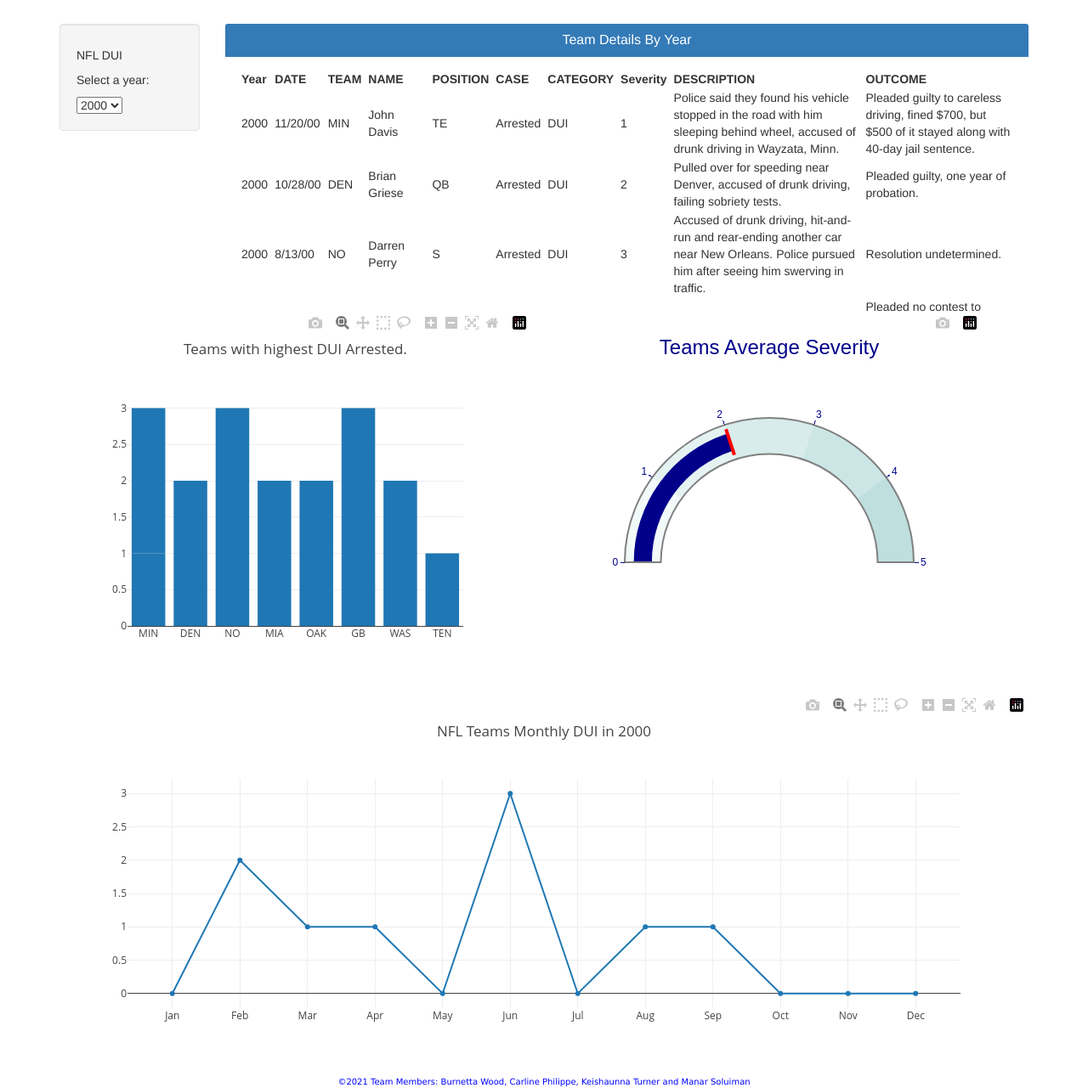
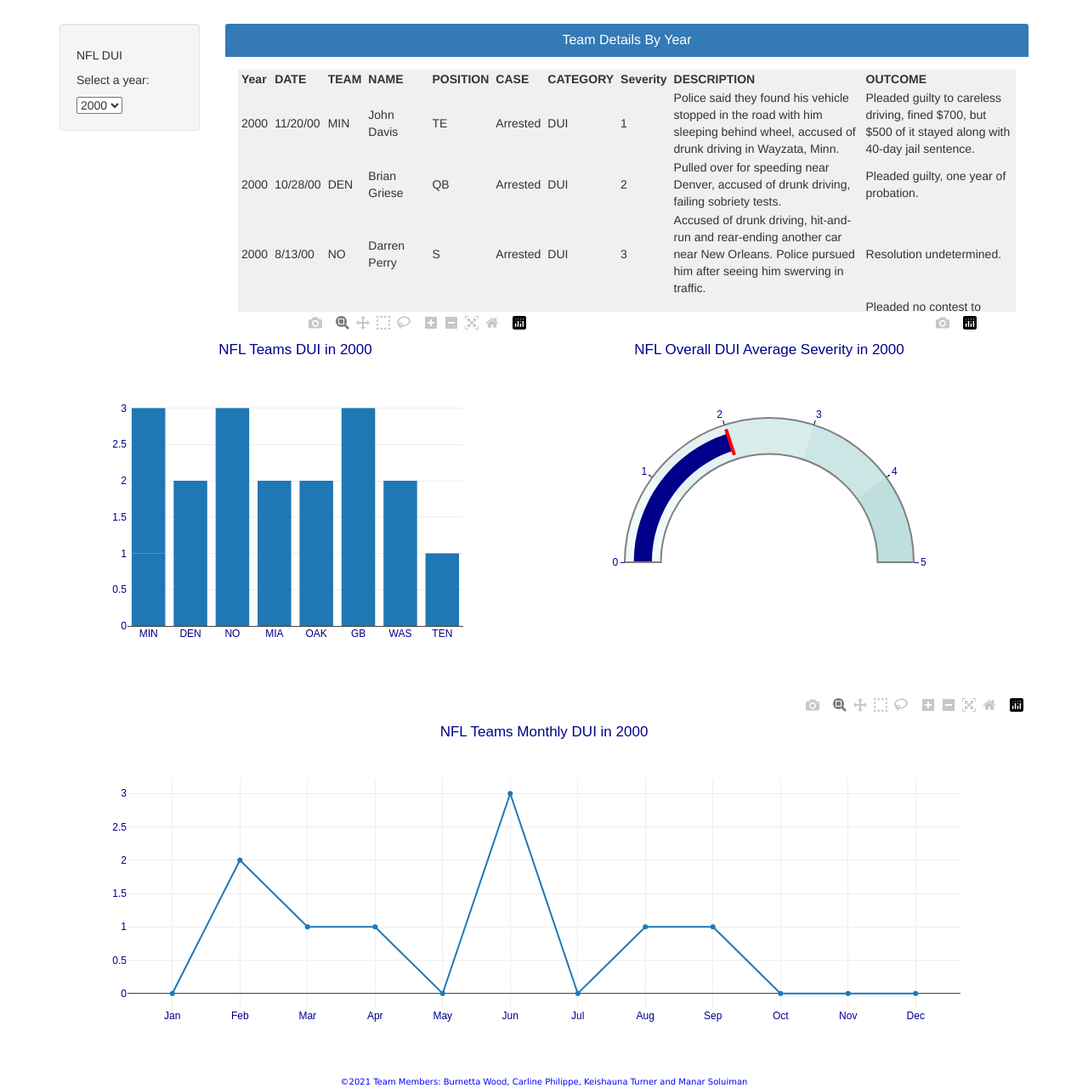
Before and after one commit to burnettaw/project2-group-5, a Flask app: page / in a window 1280 px wide. Shown: the part 242-1523 px from the top of the page at 85% size. Run offline with Flask 2, Linux system fonts and the light colour scheme; some libraries are stand-ins or nearby versions.

Commit message:
uploading style - chart title changes

```diff
--- a/avg.js
+++ b/avg.js
@@ -24,7 +24,7 @@
       mode: "gauge+number"
     }
   ];
-11:36
+
 var yearTag = d3.select('#selYear');
 year_array = [];
 team_array = [];
--- a/static/app.js
+++ b/static/app.js
@@ -45,10 +45,25 @@
         var teams = filteredDui.map(category =>  category.TEAM);
 
         var category = filteredDui.map(category => category.Severity);
+       // var catsorted = filteredDui.map(category => category.Severity).sort((a, b) => a - b);
+        //Sorting from highest to lowest
+        // teamsortedbycat=[];
+        // for(i=0;i<category.length;i++)
+        //     for(j=0;j<catsorted.length;j++)
+        //         if(category[i] == catsorted[j])
+        //             teamsortedbycat[j] = teams[i]
+        // console.log("teams")
+        // console.log(teams)
+        // console.log("cat")
+        // console.log(category)
+        // console.log("catsorted")
+        // console.log(catsorted)
+        // console.log("teamsortedbycat")
+        // console.log(teamsortedbycat)
 
         // Filtered metascores.
-        console.log(category);
-
+       // console.log(category);
+       // x.domain(data.sort(order).map(d => d.Severity));
         // Create your trace.
         var trace = {
             x: teams,
@@ -61,9 +76,12 @@
 
         // Define the plot layout
         var layout = {
-        title: "Teams with highest DUI Arrested.",
+            title: `NFL Teams DUI in ${yrid}`,
+           //title: 'Teams DUI Arrests ${yrid}',
             xaxis: { teams: "Team" },
-        yaxis: { category: "NFL Team (Dui) Arrests"}
+            yaxis: { category: "NFL Team (Dui) Arrests"},
+            font: { color: "darkblue", family: "Arial" }
+          //  title: { text: 'Teams DUI Arrests ${yrid}', font: { size: 24 }}
         };
 
         // Plot the chart to a div tag with id "bar-plot"
@@ -103,22 +121,22 @@
        // console.log(metadata)
 
         var result = metadata;
-        //var display = d3.select("#sample-metadata");
-    //     display.html("");
-    //    // display.html("<table>");
-    //     // for (i=0; i<result.length; i++){
-    //     //    // display.html('<tr>');
-    //     //     Object.entries(result[i]).forEach(([key, value]) => {
-    //     //         //display.append('div class=row');
-    //     //         display.append("h5").html(`<b>${key}</b>: ${value}`);
-    //     //      //   display.html('</tr>');
-    //     //     })//end forEach
-    //     //     display.append('hr');
-    //     // }
-    //    // display.html("</table>");
+
        createTable(result);
     })//end d3
-}//end function
+}//end metada function
+
+function setTrBackground(){
+    var rows = d3.selectAll('tr')
+    console.log("rows")
+    console.log(rows)
+    for(i=0; i<rows.length; i++)
+        if (i % 2 == 0)
+            rows[i].append('tr').style('background-color', 'lightblue');
+        else
+            rows[i].append('tr').style('background-color', 'none')
+
+}//end setbackground
 
 function createTable(data){
 
@@ -132,13 +150,7 @@
 
               var thead = table.append('thead')
               var	tbody = table.append('tbody');
-            //   th,
-            //   td {
-            //     width: 150px;
-            //     text-align: center;
-            //     border: 1px solid black;
-            //     padding: 5px;
-            //   }
+
               // append the header row
               thead.append('tr')
                 .selectAll('th')
@@ -150,7 +162,7 @@
               var rows = tbody.selectAll('tr').html("")
                 .data(data)
                 .enter()
-                .append('tr');
+                .append('tr')
 
               // create a cell in each row for each column
               var cells = rows.selectAll('td')
@@ -168,13 +180,13 @@
 
           // render the table(s)
           tabulate(data, ['Year','DATE','TEAM','NAME','POSITION','CASE','CATEGORY','Severity','DESCRIPTION','OUTCOME']); // column in table
-
+           // background of row function
+           setTrBackground();
      // });
 }
 function gauge(yrid){
     d3.json("../static/data/nfl-dui2.json").then(function(data){
-       // console.log("in metadata")
-       // console.log(data)
+
         function filterDuiData(d) {
             return d.Year == yrid;
         }
@@ -194,12 +206,12 @@
         console.log(sum)
         console.log('average')
         console.log(average)
-       //if severity category is 0 add 1
+
         var duicat = average;
         console.log('average')
         console.log(average)
 
-        var title = "Teams Average Severity"
+        //var title = "Teams Average Severity"
         console.log('duicat')
         console.log(duicat)
         var data = [{
@@ -236,7 +248,8 @@
         height: 400,
        // margin: { t: 0, r: 0, l: 0, b: 0 },
         font: { color: "darkblue", family: "Arial" },
-        title: { text: title, font: { size: 24 }}
+        title: `NFL Overall DUI Average Severity in ${yrid}`
+        //title: { text: title, font: { size: 24 }}
 
       };//end layout
 
@@ -249,13 +262,11 @@
 function lineGraph(yrid){
     console.log("in line gragh function")
     d3.json("../static/data/nfl-dui2.json").then(function(data){
-        // console.log("in metadata")
-        // console.log(data)
+
          function filterDuiData(d) {
              return d.Year == yrid;
          }
         var yrdetails = data.filter(filterDuiData)
-       // var yearTag = d3.select('#selDataset');
 
         year_array = [];
         team_array = [];
@@ -311,11 +322,12 @@
 
         selected_yr = yrid
         var line_layout = {
+            font: { color: "darkblue", family: "Arial" },
             title: `NFL Teams Monthly DUI in ${selected_yr}`
         };
         var data = [line_trace];
         Plotly.newPlot('line', data, line_layout);
 
   });
-}// line chart
+}// end line chart
 initdropdown(); //calls function to fill dropdown object
--- a/static/style.css
+++ b/static/style.css
@@ -50,9 +50,13 @@
   background-image: url("../images/adrian-curiel-_GPDUfIlooM-unsplash.jpg");
   width: 100%;
 }
-
 td, th {
   padding: 1px 4px;
+  background-color: #f0f0f0;
+}
+table{
+  border-bottom: blueviolet;
+  font-size: 8px;
 }
 .footer{
   text-align: center;
--- a/templates/index.html
+++ b/templates/index.html
@@ -64,7 +64,7 @@
     </div>
     <div class="row">
       <div class="col-md-12">
-        <div class="footer">&copy;2021 Team Members: Burnetta Wood, Carline Philippe, Keishaunna Turner and Manar Soluiman </div>
+        <div class="footer">&copy;2021 Team Members: Burnetta Wood, Carline Philippe, Keishauna Turner and Manar Soluiman </div>
         <!--div id="bubble"></div -->
         <!-- Create a div where the graph will take place -->
         <div id="my_dataviz">
```
Also changed, not shown: static/linegraph.js (line endings or trailing spaces). Lines whose indentation alone changed are shown as unchanged.
